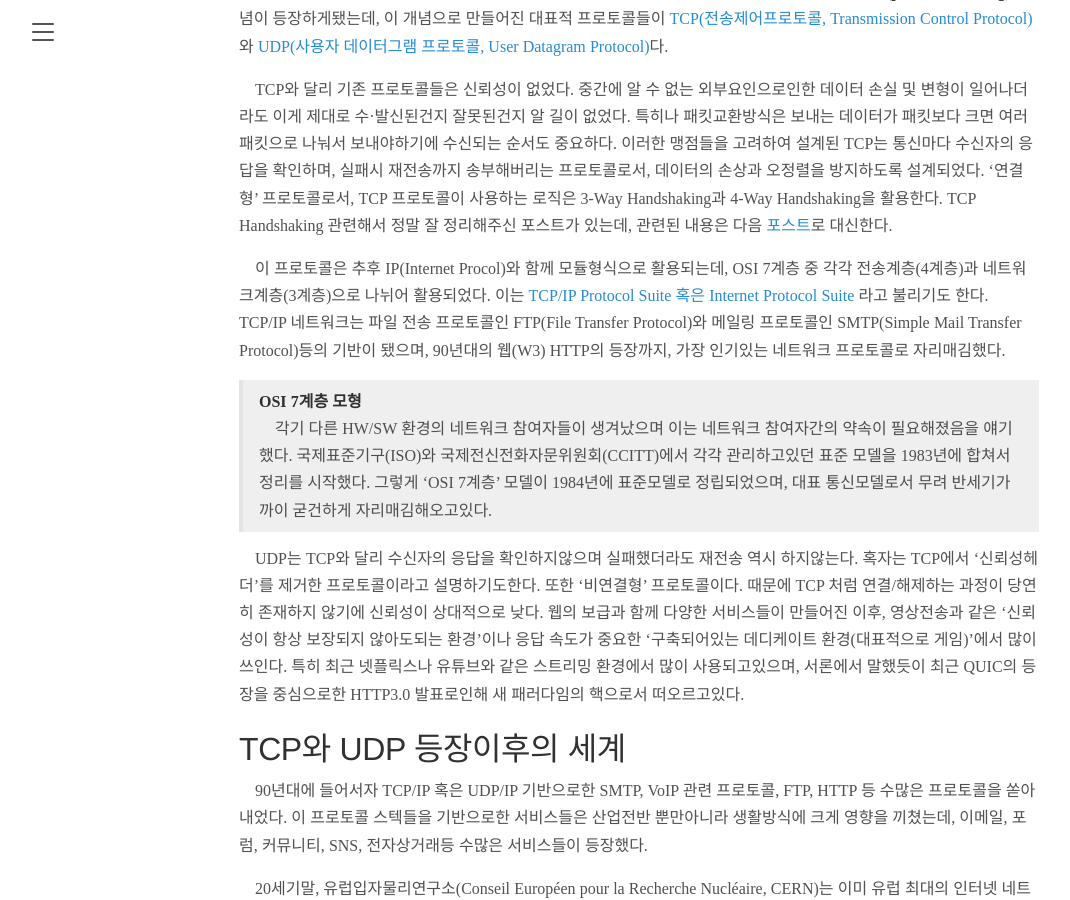
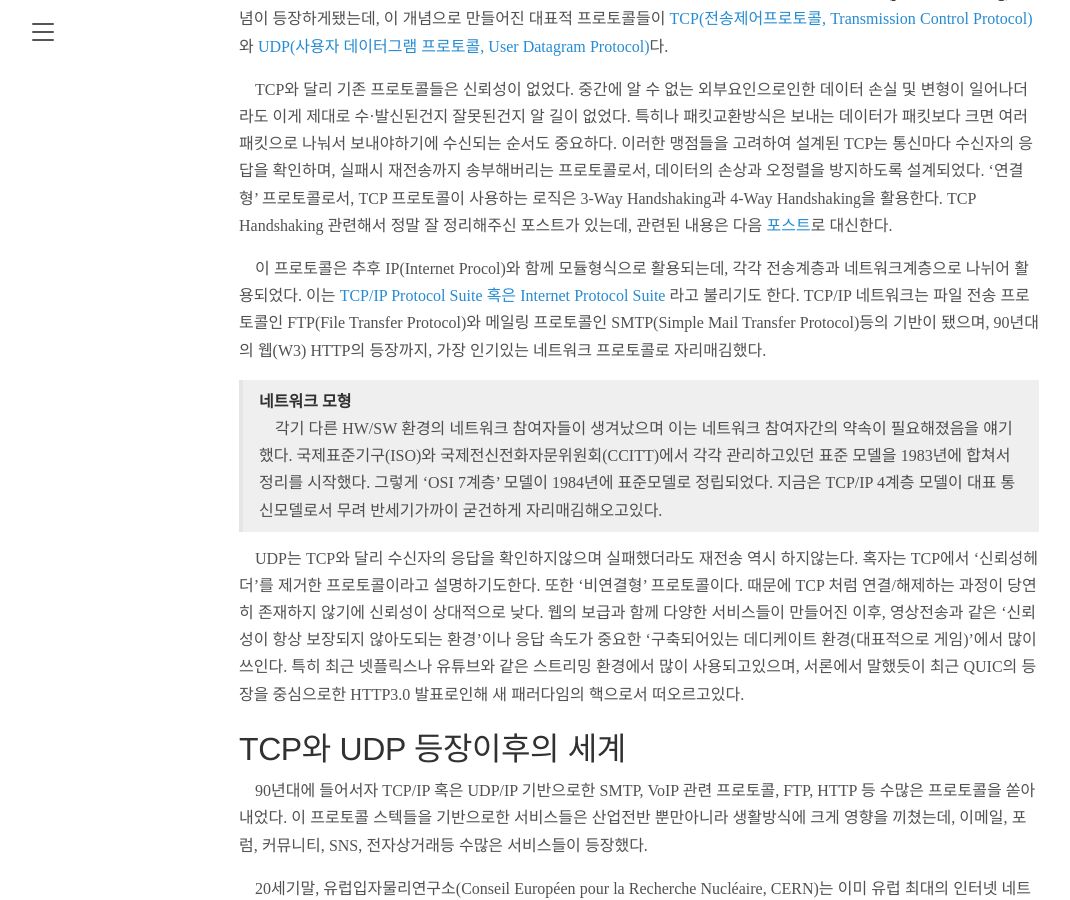
Before and after one commit to chillyMind/chillyMind.github.io, a Jekyll site: the page built from _posts/2022-02-21-msa-and-grpc-1.md, in a window 1280 px wide and 900 px high, scrolled down 1057 px. Shown: the whole window, without its empty margins (1-1071 px from the left). Built offline with Jekyll 4.4.1, drawn with Linux system fonts in a browser that asks for light colours; some web fonts are replaced.

Commit message:
잘못된 부분수정

```diff
--- a/_posts/2022-02-21-msa-and-grpc-1.md
+++ b/_posts/2022-02-21-msa-and-grpc-1.md
@@ -19,10 +19,10 @@ tags: [네트워크,웹의 역사]
 
 　TCP와 달리 기존 프로토콜들은 신뢰성이 없었다. 중간에 알 수 없는 외부요인으로인한 데이터 손실 및 변형이 일어나더라도 이게 제대로 수·발신된건지 잘못된건지 알 길이 없었다. 특히나 패킷교환방식은 보내는 데이터가 패킷보다 크면 여러 패킷으로 나눠서 보내야하기에 수신되는 순서도 중요하다. 이러한 맹점들을 고려하여 설계된 TCP는 통신마다 수신자의 응답을 확인하며, 실패시 재전송까지 송부해버리는 프로토콜로서, 데이터의 손상과 오정렬을 방지하도록 설계되었다. '연결형' 프로토콜로서, TCP 프로토콜이 사용하는 로직은 3-Way Handshaking과 4-Way Handshaking을 활용한다. TCP Handshaking 관련해서 정말 잘 정리해주신 포스트가 있는데, 관련된 내용은 다음 [포스트](https://velog.io/@averycode/%EB%84%A4%ED%8A%B8%EC%9B%8C%ED%81%AC-TCPUDP%EC%99%80-3-Way-Handshake4-Way-Handshake){:target="blank"}로 대신한다.
 
-　이 프로토콜은 추후 IP(Internet Procol)와 함께 모듈형식으로 활용되는데, OSI 7계층 중 각각 전송계층(4계층)과 네트워크계층(3계층)으로 나뉘어 활용되었다. 이는 [TCP/IP Protocol Suite 혹은 Internet Protocol Suite](https://en.wikipedia.org/wiki/Internet_protocol_suite){:target="blank"} 라고 불리기도 한다. TCP/IP 네트워크는 파일 전송 프로토콜인 FTP(File Transfer Protocol)와 메일링 프로토콜인 SMTP(Simple Mail Transfer Protocol)등의 기반이 됐으며, 90년대의 웹(W3) HTTP의 등장까지, 가장 인기있는 네트워크 프로토콜로 자리매김했다.
+　이 프로토콜은 추후 IP(Internet Procol)와 함께 모듈형식으로 활용되는데, 각각 전송계층과 네트워크계층으로 나뉘어 활용되었다. 이는 [TCP/IP Protocol Suite 혹은 Internet Protocol Suite](https://en.wikipedia.org/wiki/Internet_protocol_suite){:target="blank"} 라고 불리기도 한다. TCP/IP 네트워크는 파일 전송 프로토콜인 FTP(File Transfer Protocol)와 메일링 프로토콜인 SMTP(Simple Mail Transfer Protocol)등의 기반이 됐으며, 90년대의 웹(W3) HTTP의 등장까지, 가장 인기있는 네트워크 프로토콜로 자리매김했다.
 
-> **OSI 7계층 모형**<br/>
-　각기 다른 HW/SW 환경의 네트워크 참여자들이 생겨났으며 이는 네트워크 참여자간의 약속이 필요해졌음을 얘기했다. 국제표준기구(ISO)와 국제전신전화자문위원회(CCITT)에서 각각 관리하고있던 표준 모델을 1983년에 합쳐서 정리를 시작했다. 그렇게 'OSI 7계층' 모델이 1984년에 표준모델로 정립되었으며, 대표 통신모델로서 무려 반세기가까이 굳건하게 자리매김해오고있다.
+> **네트워크 모형**<br/>
+　각기 다른 HW/SW 환경의 네트워크 참여자들이 생겨났으며 이는 네트워크 참여자간의 약속이 필요해졌음을 얘기했다. 국제표준기구(ISO)와 국제전신전화자문위원회(CCITT)에서 각각 관리하고있던 표준 모델을 1983년에 합쳐서 정리를 시작했다. 그렇게 'OSI 7계층' 모델이 1984년에 표준모델로 정립되었다. 지금은 TCP/IP 4계층 모델이 대표 통신모델로서 무려 반세기가까이 굳건하게 자리매김해오고있다.
 
 　UDP는 TCP와 달리 수신자의 응답을 확인하지않으며 실패했더라도 재전송 역시 하지않는다. 혹자는 TCP에서 '신뢰성헤더'를 제거한 프로토콜이라고 설명하기도한다. 또한 '비연결형' 프로토콜이다. 때문에 TCP 처럼 연결/해제하는 과정이 당연히 존재하지 않기에 신뢰성이 상대적으로 낮다. 웹의 보급과 함께 다양한 서비스들이 만들어진 이후, 영상전송과 같은 '신뢰성이 항상 보장되지 않아도되는 환경'이나 응답 속도가 중요한 '구축되어있는 데디케이트 환경(대표적으로 게임)'에서 많이쓰인다. 특히 최근 넷플릭스나 유튜브와 같은 스트리밍 환경에서 많이 사용되고있으며, 서론에서 말했듯이 최근 QUIC의 등장을 중심으로한 HTTP3.0 발표로인해 새 패러다임의 핵으로서 떠오르고있다.
 
```
